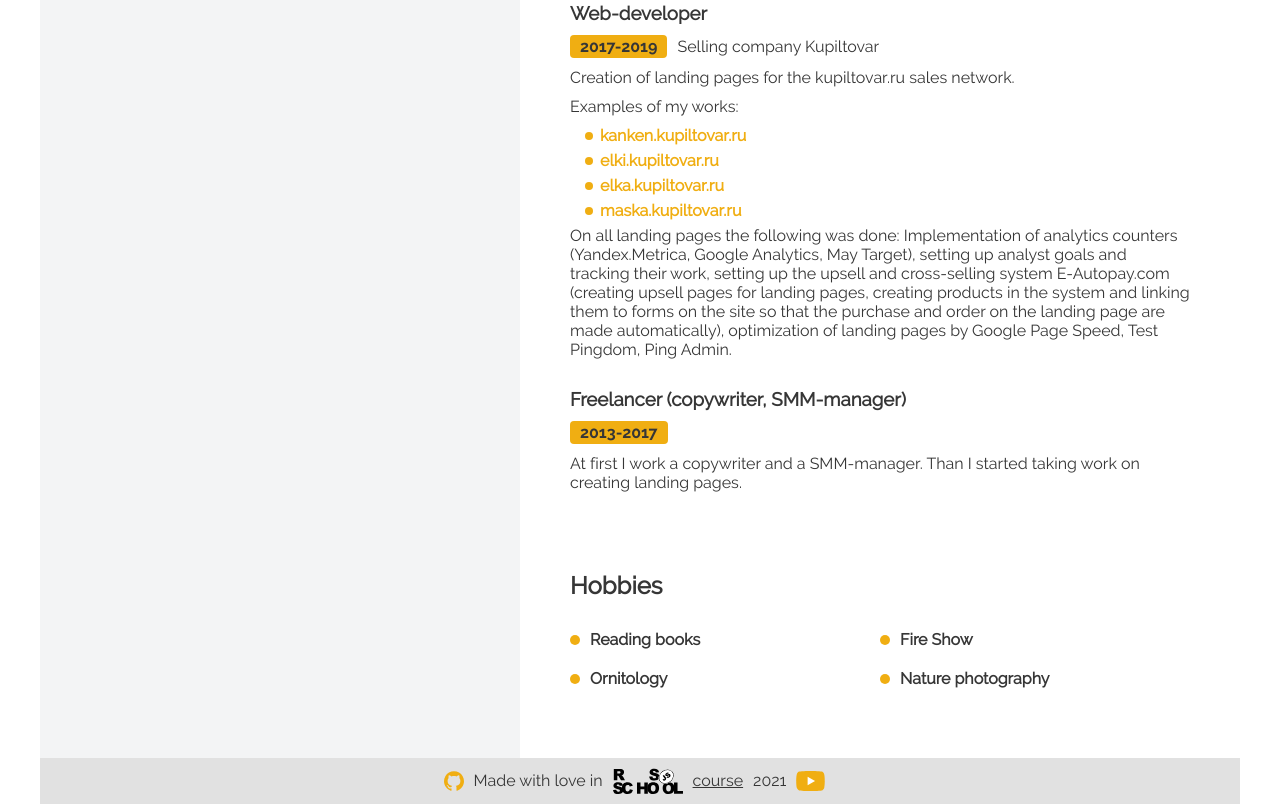
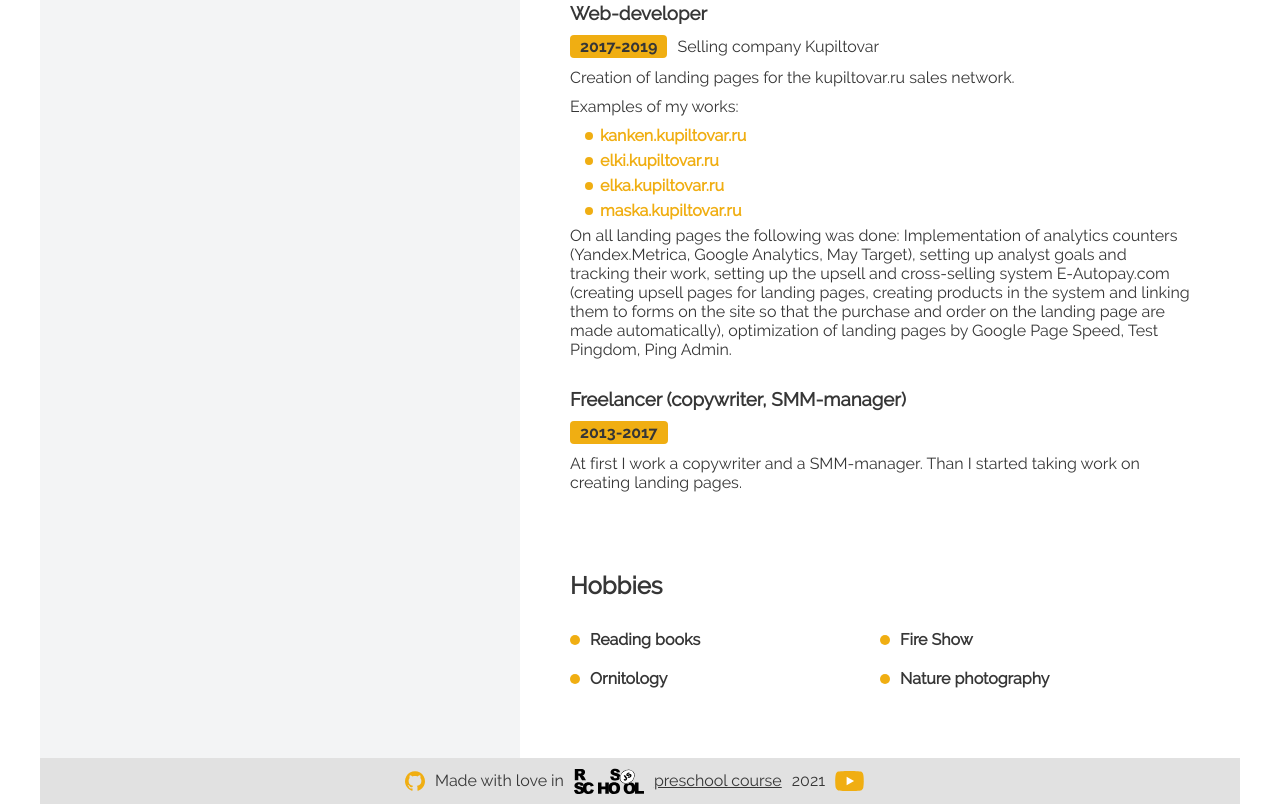
Before and after one commit to estydaven/rsschool-cv, a plain HTML site: page index.html in a window 1280 px wide. Shown: the part 1599-2403 px from the top of the page. Drawn offline with Linux system fonts and the light colour scheme.

Commit message:
feat: change course name

```diff
--- a/index.html
+++ b/index.html
@@ -292,7 +292,7 @@
 					<a href="https://github.com/estydaven" target="_blank" class="footer__social"></a>
 				</div>
 				<div class="footer__block">
-					<div class="footer__text">Made with love in <img src="images/rs-logo.svg" class="footer__image" alt=""> <a href="https://rs.school/js/" class="footer__link">course</a> 2021</div>
+					<div class="footer__text">Made with love in <img src="images/rs-logo.svg" class="footer__image" alt=""> <a href="https://rs.school/js/" class="footer__link">preschool course</a> 2021</div>
 				</div>
 				<div class="footer__block">
 					<a href="https://youtu.be/-rzCeWU_23k" target="_blank" class="footer__social footer__social_yt"></a>
```
